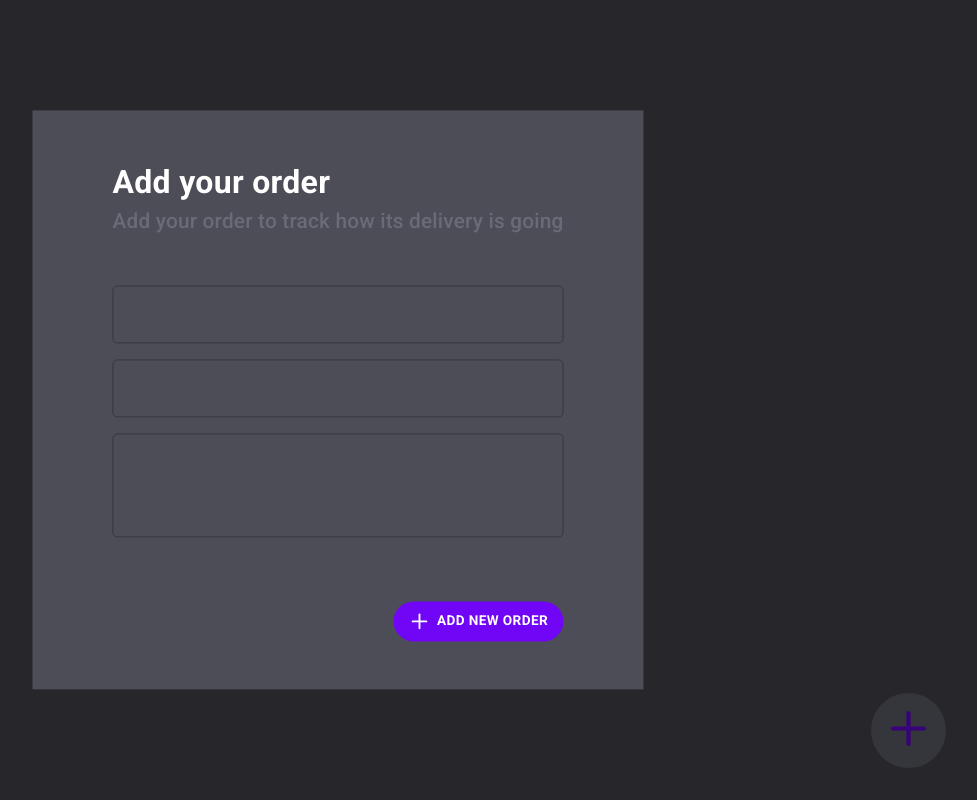
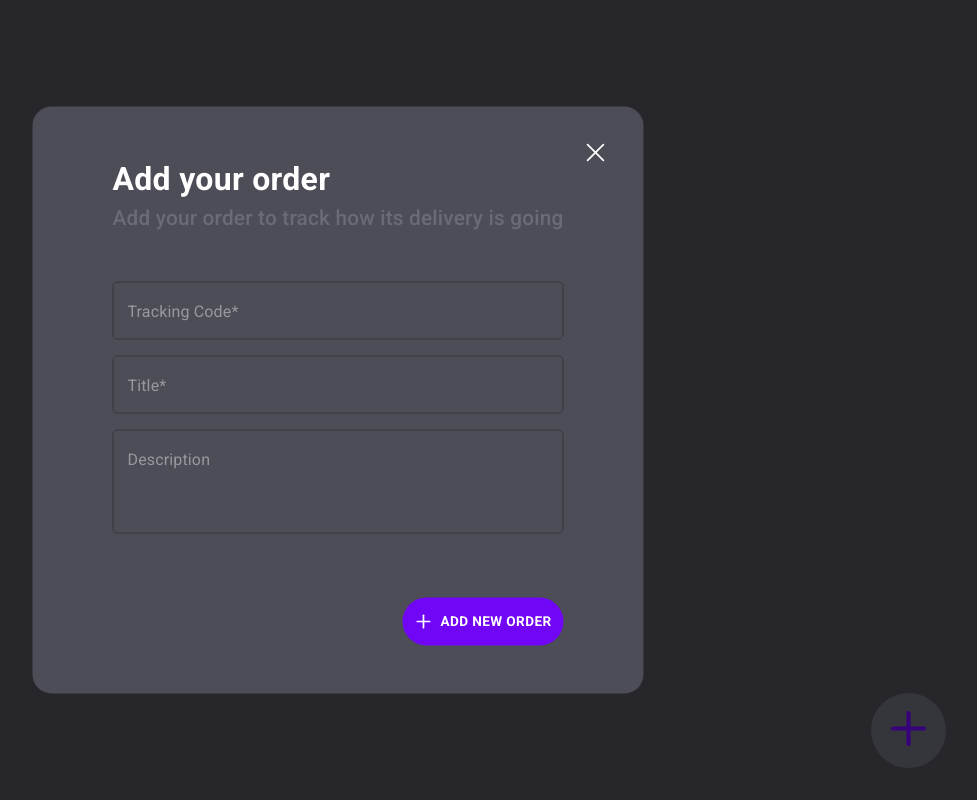
Before and after one commit to GuilhermeNied/trackOrderWeb, a React (Vite) app: page / in a window 1280 px wide. Both pictures are taken after a click on the button 1210 px from the left and 730 px from the top of the page. Shown: the whole page, without its empty margins (302-1279 px from the left). Built offline with nearby package versions, Linux system fonts and the light colour scheme.

Commit message:
finishing modal

```diff
--- a/src/components/AddNewOrderModal/index.tsx
+++ b/src/components/AddNewOrderModal/index.tsx
@@ -1,6 +1,6 @@
-import { Box, Modal, Stack } from "@mui/material";
-import { Plus } from "phosphor-react";
-import { AddNewOrderButton, ModalBox, ModalDescription, ModalInput, ModalTitle } from "./styles";
+import { Box, Button, Modal, Stack } from "@mui/material";
+import { Plus, X } from "phosphor-react";
+import { AddNewOrderButton, CloseModalButton, ModalBox, ModalDescription, ModalInput, ModalTitle } from "./styles";
 
 interface AddNewOrderModalProps {
   open: boolean;
@@ -14,21 +14,25 @@ export function AddNewOrderModal({ handleCloseModal, open }: AddNewOrderModalPro
       onClose={handleCloseModal}
     >
       <ModalBox>
+        <Stack alignItems='flex-end' position='absolute' right='1rem' top='1rem'>
+          <CloseModalButton onClick={handleCloseModal}>
+            <X size={28} />
+          </CloseModalButton>
+        </Stack>
         <Stack marginBottom='2rem'>
           <ModalTitle>
             Add your order
           </ModalTitle>
-
           <ModalDescription>
             Add your order to track how its delivery is going
           </ModalDescription>
         </Stack>
-        <ModalInput />
-        <ModalInput />
-        <ModalInput multiline rows={3} />
+        <ModalInput placeholder="Tracking Code*" />
+        <ModalInput placeholder="Title*" />
+        <ModalInput multiline rows={3} placeholder="Description" />
         <Stack alignItems='flex-end' marginTop='3rem'>
           <AddNewOrderButton>
-            <Plus size={20} weight='bold' />
+            <Plus size={18} weight='bold' />
             Add new Order
           </AddNewOrderButton>
         </Stack>
--- a/src/components/AddNewOrderModal/styles.ts
+++ b/src/components/AddNewOrderModal/styles.ts
@@ -8,6 +8,7 @@ export const ModalBox = styled(Box)({
   minWidth: '40vw',
   padding: '3rem 5rem',
   background: 'var(--grey-700)',
+  borderRadius: '1.2rem',
 
   display: 'flex',
   flexDirection: 'column',
@@ -32,6 +33,9 @@ export const ModalInput = styled(TextField)({
   },
   '& .MuiOutlinedInput-input': {
     color: 'var(--white)'
+  },
+  '& .MuiOutlinedInput-input::placeholder': {
+    color: 'var(--white)'
   }
 })
 
@@ -48,12 +52,10 @@ export const ModalDescription = styled(Typography)({
 })
 
 export const AddNewOrderButton = styled(Button)({
-  width: '170px',
-  height: '40px',
   color: 'var(--white)',
   fontWeight: '700',
   fontSize: '0.85rem',
-
+  padding: '0.75rem',
   background: 'var(--purple-600)',
   border: 0,
   borderRadius: '25px',
@@ -61,5 +63,24 @@ export const AddNewOrderButton = styled(Button)({
   display: 'flex',
   alignItems: 'center',
   justifyContent: 'center',
-  gap: '0.50rem'
+  gap: '0.50rem',
+  textAlign: 'center',
+  '&:hover' : {
+    filter: 'brightness(0.9)',
+    background: 'var(--purple-600)'
+  }
 })
+
+
+export const CloseModalButton = styled(Button)({
+  width: '60px',
+  height: '60px',
+  background: 'none',
+  borderRadius: '50%',
+
+  color: 'var(--white)',
+
+  '&:hover': {
+    background: 'rgba(118, 5, 255, 0.2)',
+  }
+})
```
